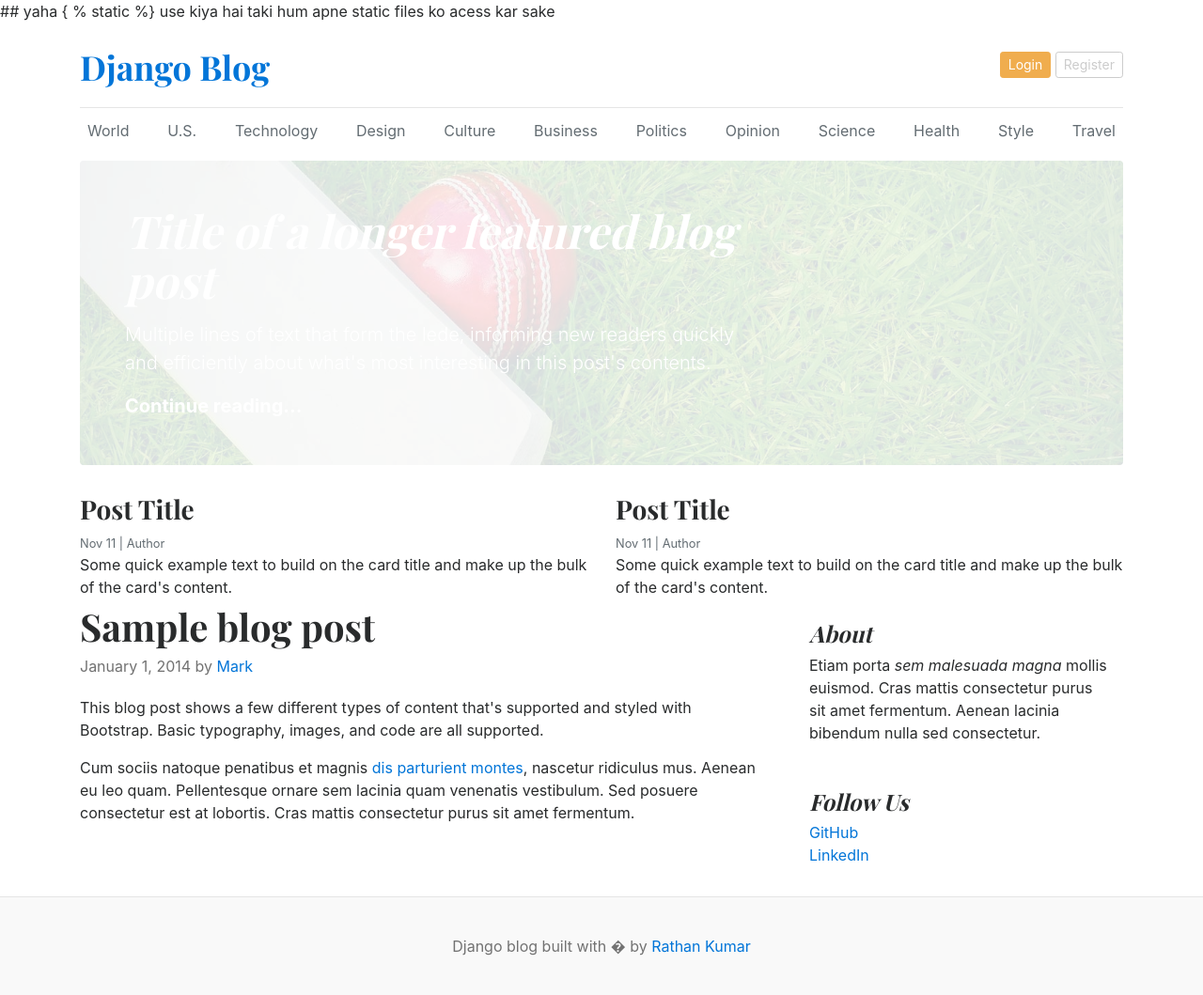
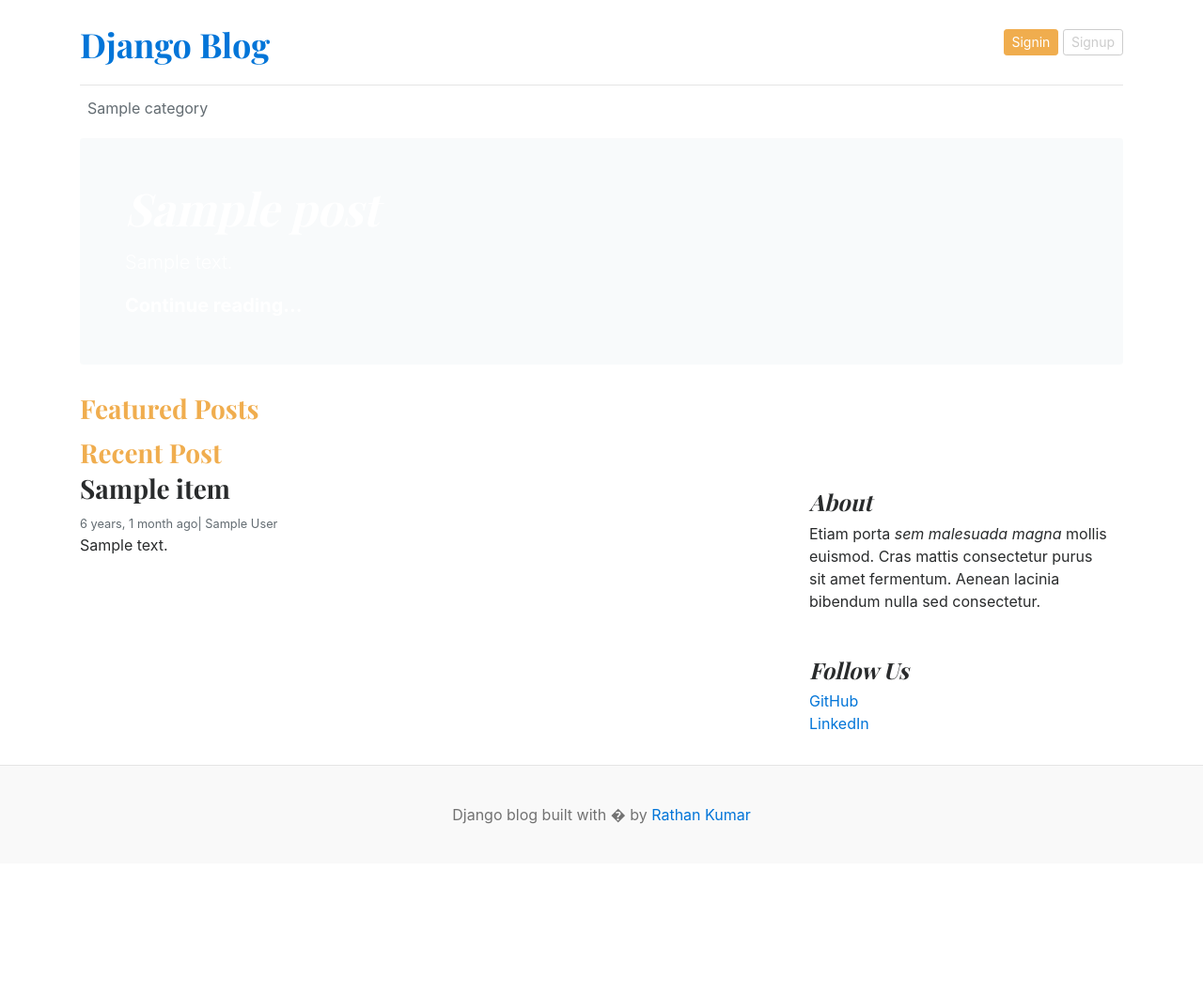
Before and after one commit to Coding-4All-Shruti/Django_blog, a Django app: template templates/home.html in a window 1280 px wide. Shown: the whole page at 94% size. After the commit the page ends 877 px from the top, so only its background shows below. Run offline with Django 5.2, Linux system fonts and the light colour scheme; the template is opened without the code that fills it: most values are stand-ins (such as "Sample title", 1, 10 or a date in 2020); grey boxes marked "Sample" are stand-in pictures.

Commit message:
post by category

```diff
--- a/blog_main/settings.py
+++ b/blog_main/settings.py
@@ -62,6 +62,7 @@ TEMPLATES = [
                 "django.template.context_processors.request",
                 "django.contrib.auth.context_processors.auth",
                 "django.contrib.messages.context_processors.messages",
+                "blogs.context_processors.get_categories",
             ],
         },
     },
--- a/blog_main/urls.py
+++ b/blog_main/urls.py
@@ -16,7 +16,7 @@ Including another URLconf
 """
 
 from django.contrib import admin
-from django.urls import path
+from django.urls import path, include
 from .import views
 from django.conf import settings
 from django.conf.urls.static import static
@@ -26,4 +26,5 @@ from django.conf.urls.static import static
 urlpatterns = [
     path("admin/", admin.site.urls),
     path("", views.home, name='home'), ## yaha name=home diya hai taki hum apne html file me is url ko use kar sake
+    path("category/", include('blogs.urls')),
 ] + static(settings.MEDIA_URL, document_root = settings.MEDIA_ROOT)
--- a/blogs/admin.py
+++ b/blogs/admin.py
@@ -9,8 +9,10 @@ class BlogAdmin(admin.ModelAdmin):
 
     """list_diplay is used to display the fields in the admin panel list """
     list_display = ('title', 'author', 'status', 'is_featured')
+
+    """search_fields is used to search the record in the admin panel list view based on the fields mentioned in the search_fields tuple"""
     search_fields = ('id', 'title', 'category__category_name', 'status')
-
+    """list_editable is used to make the field editable in the list view of admin panel without going into the detail page of that particular record"""
     list_editable = ('is_featured',)
 
 
--- /dev/null
+++ b/blogs/context_processors.py
@@ -0,0 +1,8 @@
+
+
+from blogs.models import Category
+
+
+def get_categories(request):
+    categories = Category.objects.all()
+    return dict(categories=categories)
--- /dev/null
+++ b/blogs/urls.py
@@ -0,0 +1,10 @@
+
+from django.urls import path
+from .import views
+
+
+urlpatterns = [
+
+    path('<int:category_id>/', views.posts_by_category, name='posts_by_category')
+
+]
--- /dev/null
+++ b/templates/base.html
@@ -0,0 +1,53 @@
+{% load static %}
+
+<!doctype html>
+<html lang="en">
+  <head>
+    <meta charset="UTF-8" />
+    <meta http-equiv="X-UA-Compatible" content="IE=edge" />
+    <meta name="viewport" content="width=device-width, initial-scale=1.0" />
+    <title>Django Blogs</title>
+    <link
+      href="https://getbootstrap.com/docs/4.0/dist/css/bootstrap.min.css"
+      rel="stylesheet" />
+    <link
+      href="https://fonts.googleapis.com/css?family=Playfair+Display:700,900"
+      rel="stylesheet" />
+    <link href="{% static 'css/blog.css' %}" rel="stylesheet" />
+    {% comment %} ## yaha { % static %} use kiya hai taki hum apne static files
+    ko acess kar sake {% endcomment %}
+  </head>
+  <body>
+    <div class="container">
+      <header class="blog-header py-3">
+        <div class="row flex-nowrap justify-content-between align-items-center">
+          <div class="col-8 pt-1">
+            <a class="blog-header-logo text-dark" href="/">Django Blog</a>
+          </div>
+          <div class="col-4 d-flex justify-content-end align-items-center">
+            <a class="btn btn-sm btn-warning" href="#">Signin</a> &nbsp;
+            <a class="btn btn-sm btn-outline-secondary" href="#">Signup</a>
+          </div>
+        </div>
+      </header>
+
+      <div class="nav-scroller py-1 mb-2">
+        <nav class="nav d-flex justify-content-between">
+          {% for cat in categories %}
+          <a class="p-2 text-muted" href="{% url 'posts_by_category' cat.id %}">{{ cat.category_name}}</a>
+          {% endfor %}
+        </nav>
+      </div>
+
+    {% block content %}
+
+    {% endblock %}
+
+
+
+
+    <footer class="blog-footer">
+      <p>Django blog built with � by <a href="#">Rathan Kumar</a></p>
+    </footer>
+  </body>
+</html>
--- a/templates/home.html
+++ b/templates/home.html
@@ -1,66 +1,20 @@
-{% load static %}
+{% extends 'base.html' %}
 
-<!doctype html>
-<html lang="en">
-  <head>
-    <meta charset="UTF-8" />
-    <meta http-equiv="X-UA-Compatible" content="IE=edge" />
-    <meta name="viewport" content="width=device-width, initial-scale=1.0" />
-    <title>Django Blogs</title>
-    <link
-      href="https://getbootstrap.com/docs/4.0/dist/css/bootstrap.min.css"
-      rel="stylesheet" />
-    <link
-      href="https://fonts.googleapis.com/css?family=Playfair+Display:700,900"
-      rel="stylesheet" />
-    <link href="{% static 'css/blog.css' %}" rel="stylesheet" /> ## yaha { % static %} use kiya hai taki hum apne static files ko acess kar sake
-  </head>
-  <body>
-    <div class="container">
-      <header class="blog-header py-3">
-        <div class="row flex-nowrap justify-content-between align-items-center">
-          <div class="col-8 pt-1">
-            <a class="blog-header-logo text-dark" href="/">Django Blog</a>
-          </div>
-          <div class="col-4 d-flex justify-content-end align-items-center">
-            <a class="btn btn-sm btn-warning" href="#">Login</a> &nbsp;
-            <a class="btn btn-sm btn-outline-secondary" href="#">Register</a>
-          </div>
-        </div>
-      </header>
+{% block content %}
 
-      <div class="nav-scroller py-1 mb-2">
-        <nav class="nav d-flex justify-content-between">
-          <a class="p-2 text-muted" href="#">World</a>
-          <a class="p-2 text-muted" href="#">U.S.</a>
-          <a class="p-2 text-muted" href="#">Technology</a>
-          <a class="p-2 text-muted" href="#">Design</a>
-          <a class="p-2 text-muted" href="#">Culture</a>
-          <a class="p-2 text-muted" href="#">Business</a>
-          <a class="p-2 text-muted" href="#">Politics</a>
-          <a class="p-2 text-muted" href="#">Opinion</a>
-          <a class="p-2 text-muted" href="#">Science</a>
-          <a class="p-2 text-muted" href="#">Health</a>
-          <a class="p-2 text-muted" href="#">Style</a>
-          <a class="p-2 text-muted" href="#">Travel</a>
-        </nav>
-      </div>
+      {% for post in featured_post %} {% if forloop.first %}
 
       <div
         class="jumbotron p-3 p-md-5 text-white rounded bg-dark"
         style="
-          background-image: url('{% static "images/cricket.jpg" %}');
+          background-image: url({{ post.featured_image.url }});
           background-blend-mode: overlay;
           background-size: cover;
         ">
         <div class="col-md-8 px-0">
-          <h1 class="display-4 font-italic">
-            Title of a longer featured blog post
-          </h1>
+          <h1 class="display-4 font-italic">{{ post.title }}</h1>
           <p class="lead my-3">
-            Multiple lines of text that form the lede, informing new readers
-            quickly and efficiently about what's most interesting in this post's
-            contents.
+            {{ post.short_description | truncatewords:25}}
           </p>
           <p class="lead mb-0">
             <a href="#" class="text-white font-weight-bold"
@@ -69,59 +23,51 @@
           </p>
         </div>
       </div>
+      {% endif %} {% endfor %}
+
+      <!--Featured Post-->
+      <h3 class="uppercase text-warning">Featured Posts</h3>
 
       <div class="row mb-2">
+        {% for item in featured_post %} {% if not forloop.first %}
         <div class="col-md-6">
           <div class="card border-0">
             <div class="card-body">
-              <h3>Post Title</h3>
-              <small class="mb-1 text-muted">Nov 11 | Author</small>
+              <h3>{{ item.title }}</h3>
+              <small class="mb-1 text-muted">
+                {{ item.created_at | timesince }} ago| {{ item.author }}</small
+              >
               <p class="card-text">
-                Some quick example text to build on the card title and make up
-                the bulk of the card's content.
+                {{ item.short_description | truncatewords:25}}
               </p>
             </div>
           </div>
         </div>
-        <div class="col-md-6">
-          <div class="card border-0">
-            <div class="card-body">
-              <h3>Post Title</h3>
-              <small class="mb-1 text-muted">Nov 11 | Author</small>
-              <p class="card-text">
-                Some quick example text to build on the card title and make up
-                the bulk of the card's content.
-              </p>
-            </div>
-          </div>
-        </div>
+        {% endif %} {% endfor %}
       </div>
 
+      <!-- Recent Post -->
+      <h3 class="uppercase text-warning">Recent Post</h3>
       <main role="main" class="container p-0">
         <div class="row">
           <div class="col-md-8 blog-main">
-            <div class="blog-post">
-              <h2 class="blog-post-title">Sample blog post</h2>
-              <p class="blog-post-meta">
-                January 1, 2014 by <a href="#">Mark</a>
-              </p>
+            {% for item in posts %}
+            <div class="card border-0">
+              <div class="card-body">
+                <h3>{{ item.title }}</h3>
+                <small class="mb-1 text-muted">
+                  {{ item.created_at | timesince }} ago| {{ item.author}}</small
+                >
+                <p class="card-text">
+                  {{ item.short_description|truncatewords:25}}
+                </p>
+              </div>
+            </div>
+            {% endfor %}
 
-              <p>
-                This blog post shows a few different types of content that's
-                supported and styled with Bootstrap. Basic typography, images,
-                and code are all supported.
-              </p>
-
-              <p>
-                Cum sociis natoque penatibus et magnis
-                <a href="#">dis parturient montes</a>, nascetur ridiculus mus.
-                Aenean eu leo quam. Pellentesque ornare sem lacinia quam
-                venenatis vestibulum. Sed posuere consectetur est at lobortis.
-                Cras mattis consectetur purus sit amet fermentum.
-              </p>
-            </div>
             <!-- /.blog-post -->
           </div>
+
           <!-- /.blog-main -->
 
           <aside class="col-md-4 blog-sidebar">
@@ -148,8 +94,6 @@
       </main>
       <!-- /.container -->
     </div>
-    <footer class="blog-footer">
-      <p>Django blog built with � by <a href="#">Rathan Kumar</a></p>
-    </footer>
-  </body>
-</html>
+
+
+  {% endblock %}
```
Also changed, not shown: blog_main/views.py (+14 -1 lines), blogs/views.py (+17 -1 lines), templates/posts_by_category.html (added, +53 -0 lines).
